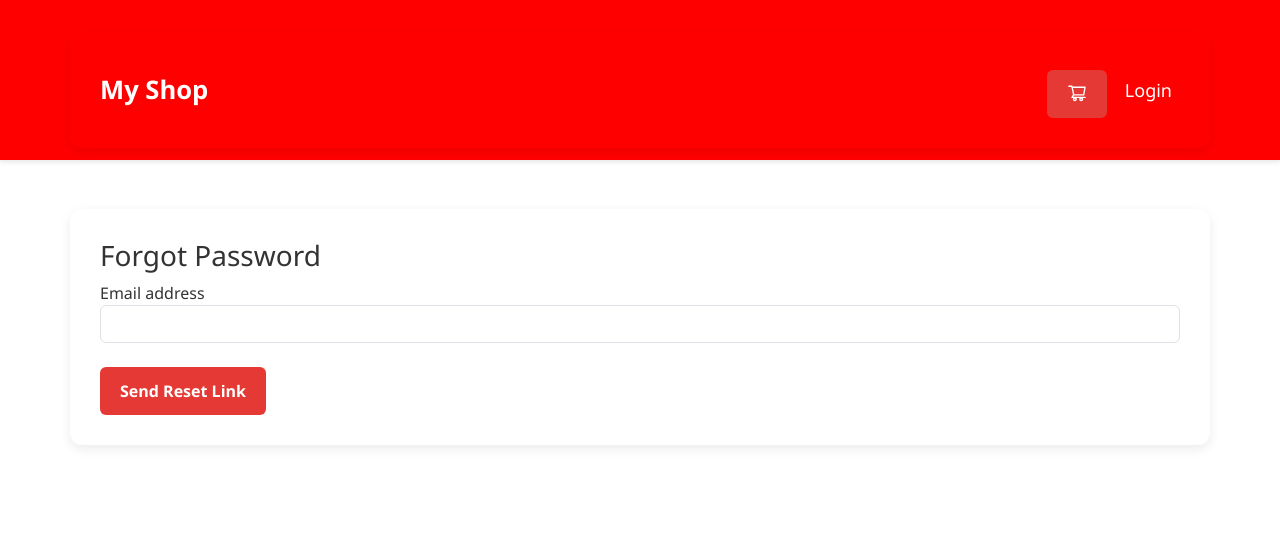
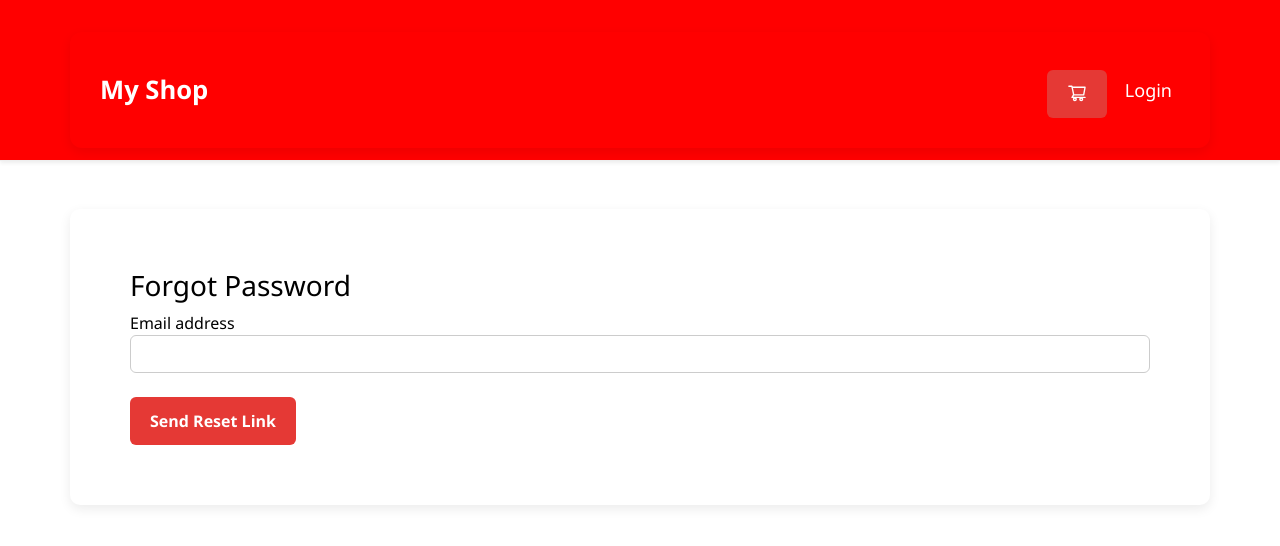
Before and after one commit to DoThang-254/Group_04_Food_Order, a React (Vite) app in the folder group4/: page /forgot-password in a window 1280 px wide. Shown: the top 546 px of the page. Built offline with nearby package versions, Linux system fonts and the light colour scheme.

Commit message:
update theme

```diff
--- a/group4/src/data/db.json
+++ b/group4/src/data/db.json
@@ -18,7 +18,13 @@
       "storeId": "0556"
     }
   ],
-  "resetRequests": [],
+  "resetRequests": [
+    {
+      "id": "25bc",
+      "email": "thangmoneo2542004@gmail.com",
+      "createdAt": "2025-08-05T02:25:20.499Z"
+    }
+  ],
   "stores": [
     {
       "id": "1",
--- a/group4/src/pages/auth/ForgotPassword.jsx
+++ b/group4/src/pages/auth/ForgotPassword.jsx
@@ -1,11 +1,13 @@
-import React, { useRef, useState } from 'react';
+import React, { useContext, useRef, useState } from 'react';
 import { checkEmail, saveRequest } from '../../services/users';
 import { Link, useNavigate } from 'react-router-dom';
+import { themeContext } from '../../context/ThemeContext';
 
 const ForgotPassword = () => {
     const [msg, setMsg] = useState('');
     const emailRef = useRef();
     const nav = useNavigate()
+    const { theme } = useContext(themeContext)
     const handleForgotPassword = async () => {
         try {
             const email = emailRef.current.value;
@@ -24,8 +26,23 @@ const ForgotPassword = () => {
         }
     };
 
+    const containerStyle = {
+        backgroundColor: theme === 'dark' ? '#1e1e1e' : '#fff',
+        color: theme === 'dark' ? '#fff' : '#000',
+        borderRadius: '10px',
+        padding: '30px',
+        boxShadow: theme === 'dark' ? '0 0 10px #aaa' : ''
+    };
+    const containerStyleBorder = {
+        backgroundColor: theme === 'dark' ? '#1e1e1e' : '#fff',
+        color: theme === 'dark' ? '#fff' : '#000',
+        borderRadius: '10px',
+        padding: '30px',
+    };
+
     return (
-        <div className="container mt-5">
+        <div className="container mt-5" style={containerStyleBorder}>
+            <div style={containerStyle}>
                 <h3>Forgot Password</h3>
                 <div className="mb-3">
                     <label>Email address</label>
@@ -34,14 +51,23 @@ const ForgotPassword = () => {
                         className="form-control"
                         ref={emailRef}
                         required
+                        style={{
+                            backgroundColor: theme === 'dark' ? '#333' : '#fff',
+                            color: theme === 'dark' ? '#fff' : '#000',
+                            border: theme === 'dark' ? '1px solid #555' : '1px solid #ccc',
+                        }}
                     />
                 </div>
-            <button type="submit" className="btn btn-primary"
+                <button
+                    type="submit"
+                    className="btn btn-primary"
                     onClick={handleForgotPassword}
-            >Send Reset Link</button>
+                >
+                    Send Reset Link
+                </button>
 
                 {msg && <div className="mt-3 text-info">{msg}</div>}
-
+            </div>
         </div>
     );
 };
--- a/group4/src/pages/auth/Register.jsx
+++ b/group4/src/pages/auth/Register.jsx
@@ -84,7 +84,8 @@ const Register = () => {
                     name: value.storeName,
                     storeAddress: value.storeAddress,
                     img: "",
-                    ownerId: user.id
+                    ownerId: user.id ,
+                    state: false,
                 }
                 try {
                     const store = await postStore(storeData);
--- a/group4/src/pages/auth/ResetPassword.jsx
+++ b/group4/src/pages/auth/ResetPassword.jsx
@@ -1,11 +1,13 @@
-import React, { useState } from 'react';
+import React, { useContext, useState } from 'react';
 import { checkEmail, checkEmailForgot, removeRequest, updateUser } from '../../services/users';
 import { hashPassword } from '../../data/util';
+import { themeContext } from '../../context/ThemeContext';
 
 const ResetPassword = () => {
     const [email, setEmail] = useState('');
     const [newPassword, setNewPassword] = useState('');
     const [msg, setMsg] = useState('');
+    const { theme } = useContext(themeContext);
     const handleReset = async () => {
         try {
             const check = await checkEmailForgot(email);
@@ -21,7 +23,7 @@ const ResetPassword = () => {
             }
             const user = userRes[0];
             const hash = await hashPassword(newPassword)
-            await updateUser( user.id , {
+            await updateUser(user.id, {
                 password: hash
             })
 
@@ -32,15 +34,34 @@ const ResetPassword = () => {
             setMsg("Something went wrong.");
         }
     };
+    const containerStyle = {
+        backgroundColor: theme === 'dark' ? '#1e1e1e' : '#fff',
+        color: theme === 'dark' ? '#fff' : '#000',
+        padding: '30px',
+        borderRadius: '10px',
+        boxShadow: theme === 'dark' ? '0 0 10px #aaa' : '',
+    };
+    const containerStyleBorder = {
+        backgroundColor: theme === 'dark' ? '#1e1e1e' : '#fff',
+        color: theme === 'dark' ? '#fff' : '#000',
+        padding: '30px',
+    };
+    const inputStyle = {
+        backgroundColor: theme === 'dark' ? '#333' : '#fff',
+        color: theme === 'dark' ? '#fff' : '#000',
+        border: theme === 'dark' ? '1px solid #555' : '1px solid #ccc',
+    };
 
     return (
-        <div className="container mt-5" style={{ maxWidth: "400px" }}>
+        <div className="container mt-5" style={{ maxWidth: "400px", ...containerStyleBorder }}>
+            <div style={containerStyle}>
                 <h3>Reset Password</h3>
                 <div className="mb-3">
                     <label>Email</label>
                     <input
                         type="email"
                         className="form-control"
+                        style={inputStyle}
                         value={email}
                         onChange={(e) => setEmail(e.target.value)}
                         required
@@ -51,15 +72,17 @@ const ResetPassword = () => {
                     <input
                         type="password"
                         className="form-control"
+                        style={inputStyle}
                         value={newPassword}
                         onChange={(e) => setNewPassword(e.target.value)}
                         required
                     />
                 </div>
-            <button className="btn btn-success" type="submit"
-                onClick={handleReset}
-            >Reset</button>
+                <button className="btn btn-danger" type="submit" onClick={handleReset}>
+                    Reset
+                </button>
                 {msg && <div className="mt-3 text-info">{msg}</div>}
+            </div>
         </div>
     );
 };
```
Lines whose indentation alone changed are shown as unchanged.
